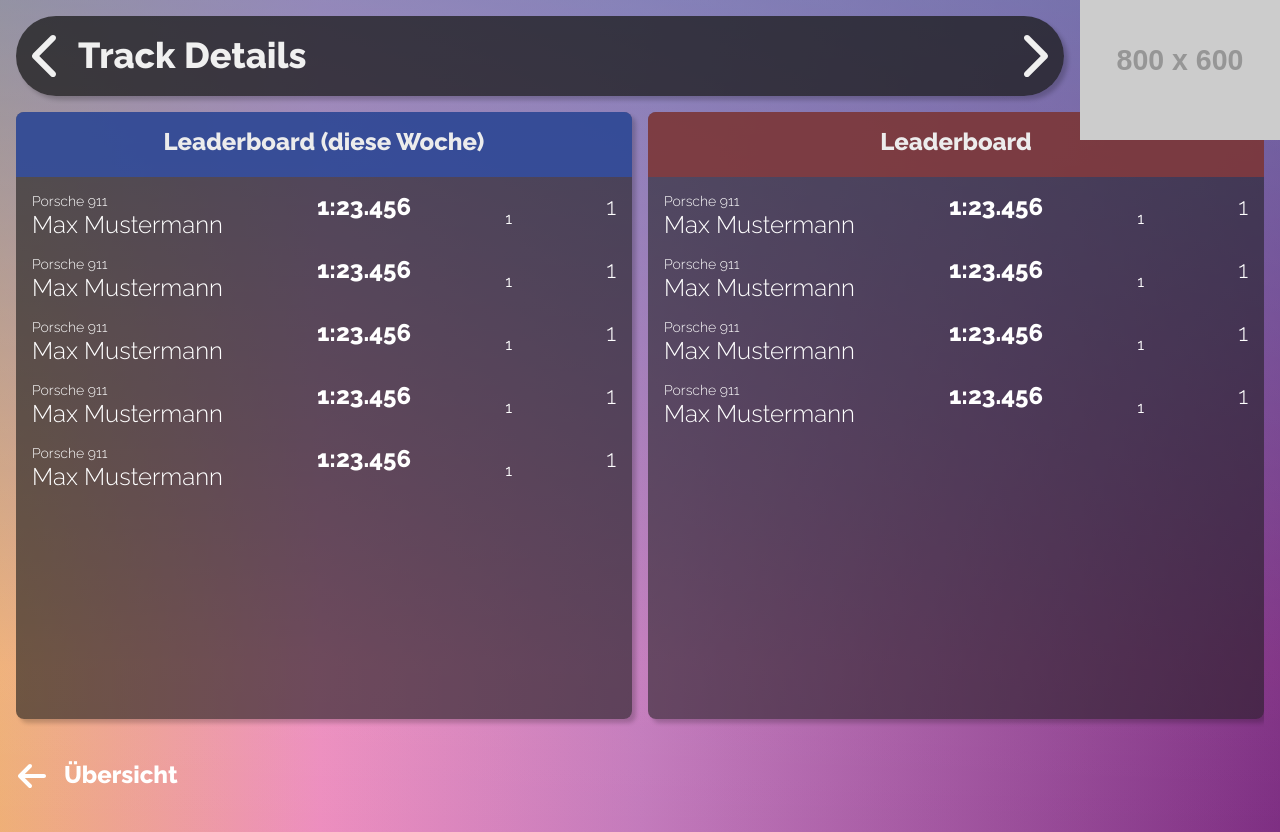
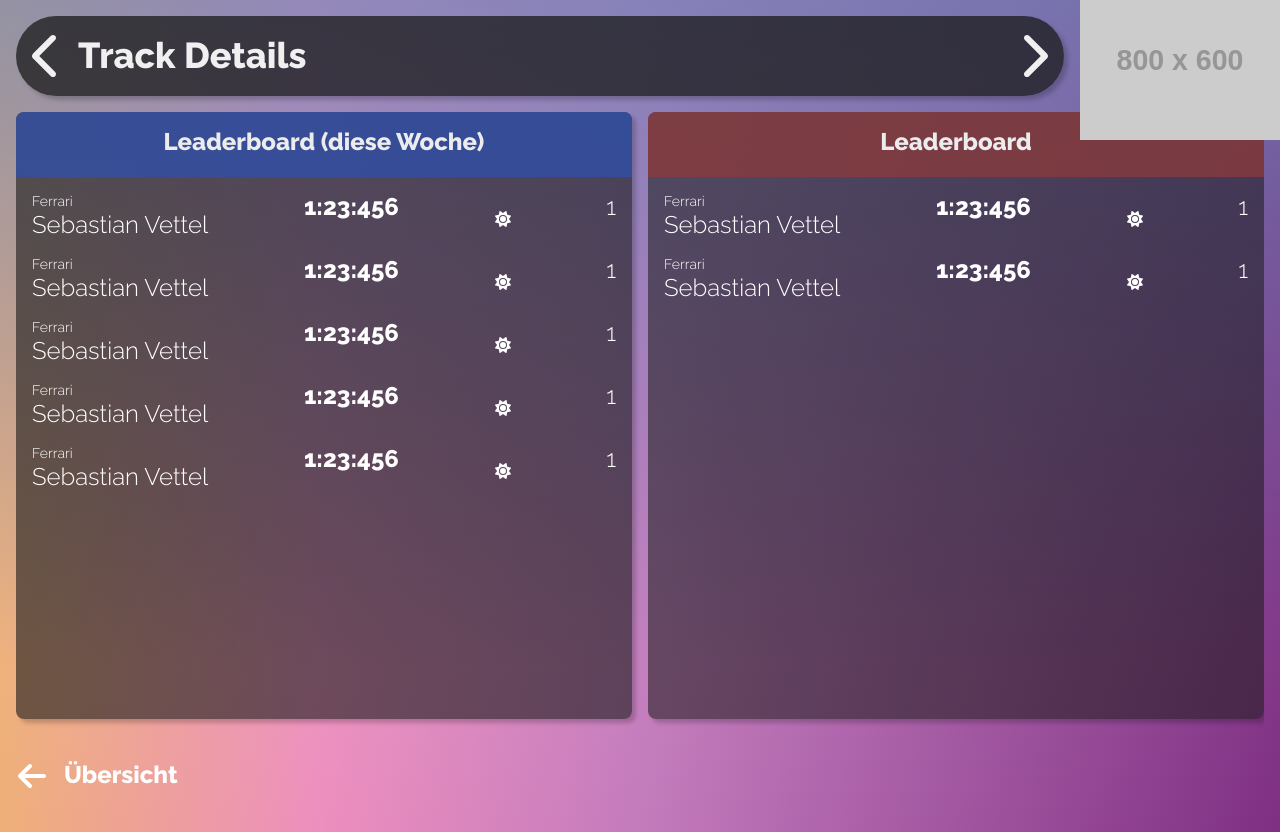
Before and after one commit to kragosh/sector-racing-view, a React (Create React App) app: page /#/track/1 in a window 1280 px wide. Built offline with nearby package versions, Linux system fonts and the light colour scheme.

Commit message:
extracted component

```diff
--- a/src/App.tsx
+++ b/src/App.tsx
@@ -4,9 +4,16 @@ import TrackOverviewView from "./views/TrackOverviewView";
 import {createHashRouter, RouterProvider,} from "react-router-dom";
 import TrackDetailsView from "./views/TrackDetailsView";
 import { library } from '@fortawesome/fontawesome-svg-core'
-import {faArrowLeft, faChevronLeft, faChevronRight} from '@fortawesome/free-solid-svg-icons'
+import {
+    faArrowLeft,
+    faChevronLeft,
+    faChevronRight,
+    faCloudRain,
+    faSnowflake,
+    faSun
+} from '@fortawesome/free-solid-svg-icons'
 
-library.add(faChevronLeft, faChevronRight, faArrowLeft)
+library.add(faChevronLeft, faChevronRight, faArrowLeft, faSun, faCloudRain, faSnowflake)
 
 const router = createHashRouter([
     {
--- a/src/views/Compontents/TrackDetailsView/LeaderboardEntry.tsx
+++ b/src/views/Compontents/TrackDetailsView/LeaderboardEntry.tsx
@@ -1,11 +1,38 @@
-export default function LeaderboardEntry() {
+import {FontAwesomeIcon} from "@fortawesome/react-fontawesome";
+import {IconProp} from "@fortawesome/fontawesome-svg-core";
+
+type LeaderboardEntryProps = {
+    car: string;
+    name: string;
+    time: string;
+    weather: number;
+    placing: number;
+}
+
+
+function getIconNameForNumber(number: number):IconProp {
+    if (number === 1) {
+        return "sun";
+    }
+    if (number === 2) {
+        return "cloud-rain";
+    }
+    if (number === 3) {
+        return "snowflake";
+    }
+    return "circle";
+}
+
+export default function LeaderboardEntry(props: LeaderboardEntryProps) {
+    const iconName = getIconNameForNumber(props.weather);
+
     return <div className={"detail-leaderboard-entry"}>
         <div className={"detail-leaderboard-entry-driverbox"}>
-            <div className={"detail-leaderboard-entry-driverbox-car"}>Porsche 911</div>
-            <div className={"detail-leaderboard-entry-driverbox-name"}>Max Mustermann</div>
+            <div className={"detail-leaderboard-entry-driverbox-car"}>{props.car}</div>
+            <div className={"detail-leaderboard-entry-driverbox-name"}>{props.name}</div>
         </div>
-        <div className={"detail-leaderboard-entry-time"}>1:23.456</div>
-        <div className={"detail-leaderboard-entry-weather"}>1</div>
-        <div className={"detail-leaderboard-entry-placing"}>1</div>
+        <div className={"detail-leaderboard-entry-time"}>{props.time}</div>
+        <div className={"detail-leaderboard-entry-weather"}><FontAwesomeIcon icon={iconName}/></div>
+        <div className={"detail-leaderboard-entry-placing"}>{props.placing}</div>
     </div>;
 }
--- a/src/views/TrackDetailsView.tsx
+++ b/src/views/TrackDetailsView.tsx
@@ -10,6 +10,14 @@ export default function TrackDetailsView() {
 
     function backbutton() {
         navigate(`/`);
+    }
+
+    let leaderBoardEntryProps = {
+        car: "Ferrari",
+        name: "Sebastian Vettel",
+        time: "1:23:456",
+        weather: 1,
+        placing: 1
     }
 
     return (
@@ -27,11 +35,11 @@ export default function TrackDetailsView() {
                             <div className={"detail-leaderboard-week-title"}>Leaderboard (diese Woche)</div>
                         </div>
                         <div className={"detail-leaderboard-week-content"}>
-                            <LeaderboardEntry/>
-                            <LeaderboardEntry/>
-                            <LeaderboardEntry/>
-                            <LeaderboardEntry/>
-                            <LeaderboardEntry/>
+                            <LeaderboardEntry car={leaderBoardEntryProps.car} name={leaderBoardEntryProps.name} time={leaderBoardEntryProps.time} placing={leaderBoardEntryProps.placing} weather={leaderBoardEntryProps.weather}/>
+                            <LeaderboardEntry car={leaderBoardEntryProps.car} name={leaderBoardEntryProps.name} time={leaderBoardEntryProps.time} placing={leaderBoardEntryProps.placing} weather={leaderBoardEntryProps.weather}/>
+                            <LeaderboardEntry car={leaderBoardEntryProps.car} name={leaderBoardEntryProps.name} time={leaderBoardEntryProps.time} placing={leaderBoardEntryProps.placing} weather={leaderBoardEntryProps.weather}/>
+                            <LeaderboardEntry car={leaderBoardEntryProps.car} name={leaderBoardEntryProps.name} time={leaderBoardEntryProps.time} placing={leaderBoardEntryProps.placing} weather={leaderBoardEntryProps.weather}/>
+                            <LeaderboardEntry car={leaderBoardEntryProps.car} name={leaderBoardEntryProps.name} time={leaderBoardEntryProps.time} placing={leaderBoardEntryProps.placing} weather={leaderBoardEntryProps.weather}/>
                         </div>
 
                     </div>
@@ -40,10 +48,8 @@ export default function TrackDetailsView() {
                             <div className={"detail-leaderboard-overall-header-title"}>Leaderboard</div>
                         </div>
                         <div className={"detail-leaderboard-overall-content"}>
-                            <LeaderboardEntry/>
-                            <LeaderboardEntry/>
-                            <LeaderboardEntry/>
-                            <LeaderboardEntry/>
+                            <LeaderboardEntry car={leaderBoardEntryProps.car} name={leaderBoardEntryProps.name} time={leaderBoardEntryProps.time} placing={leaderBoardEntryProps.placing} weather={leaderBoardEntryProps.weather}/>
+                            <LeaderboardEntry car={leaderBoardEntryProps.car} name={leaderBoardEntryProps.name} time={leaderBoardEntryProps.time} placing={leaderBoardEntryProps.placing} weather={leaderBoardEntryProps.weather}/>
                         </div>
                     </div>
                 </div>
```
